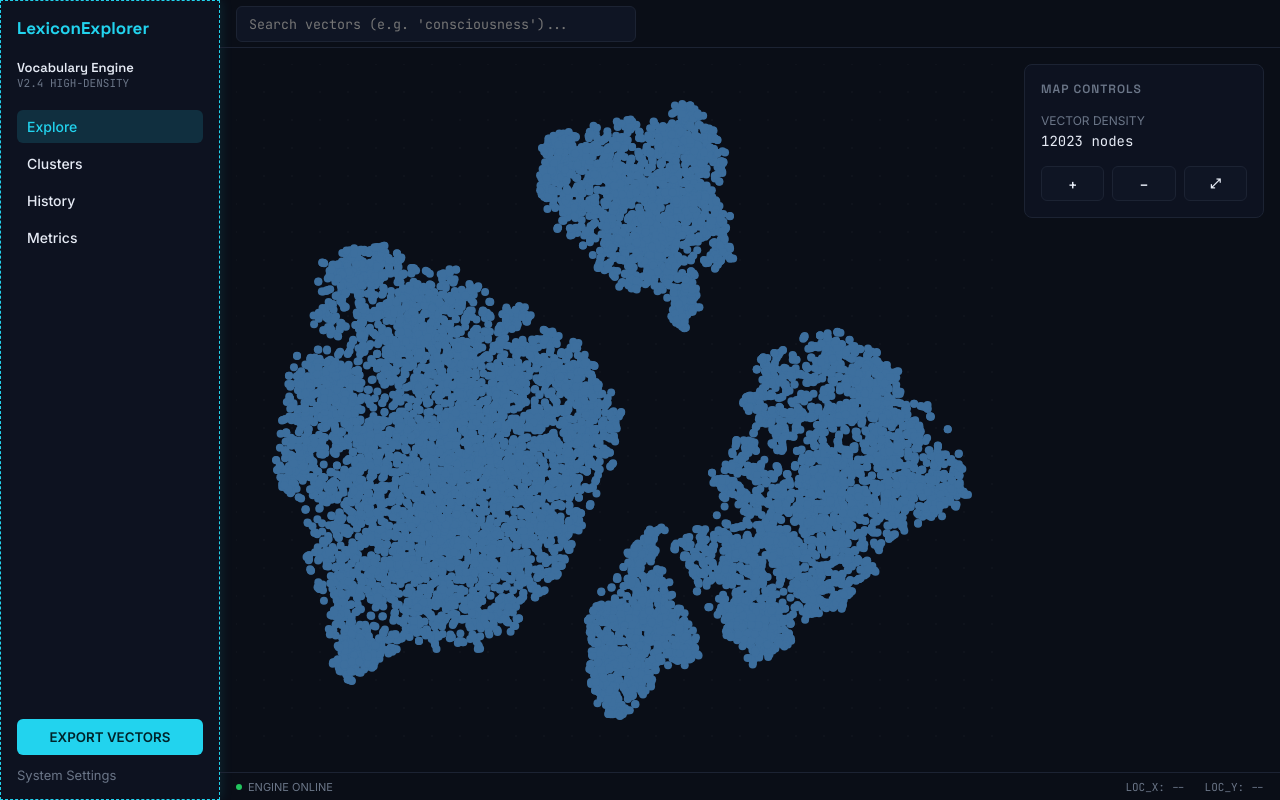
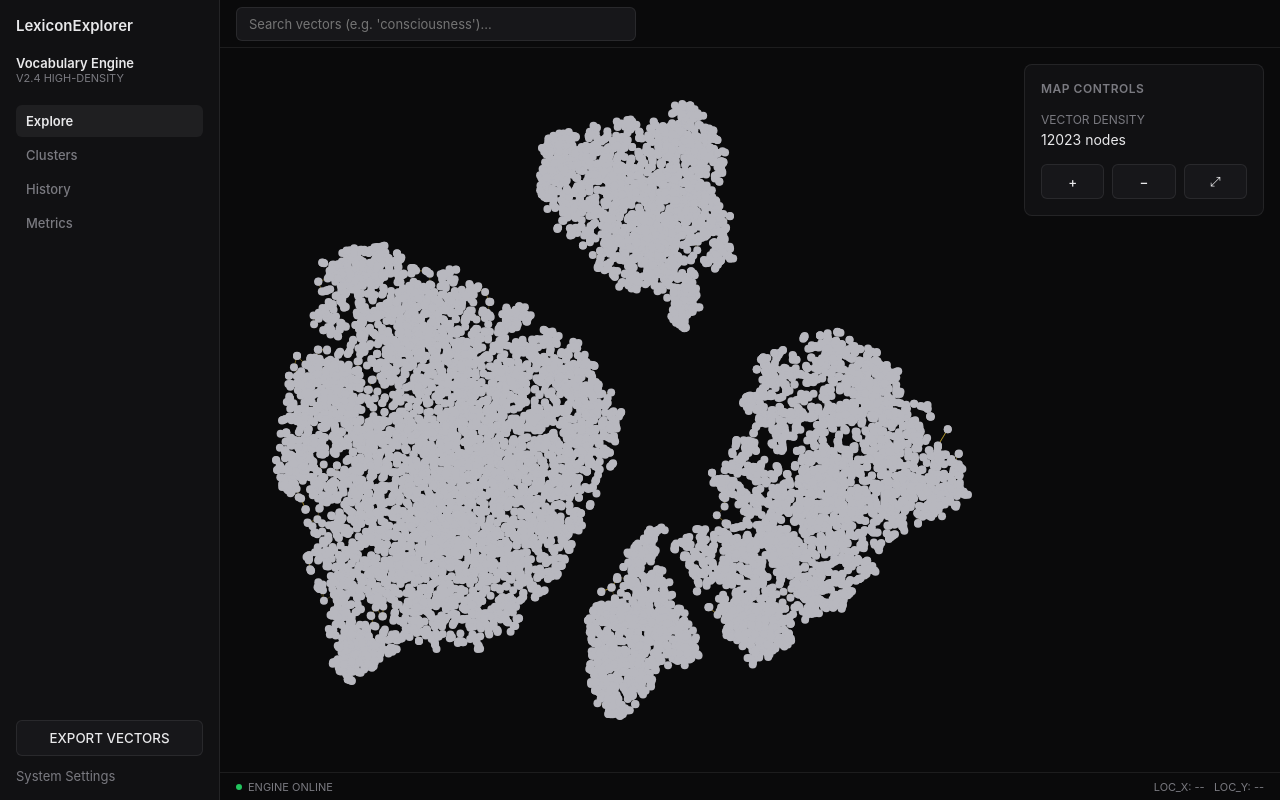
Before and after one commit to Habib332/Word2Vec, a React (Vite) app in the folder visualization/vite-project/: page / in a window 1280 px wide. Built offline with nearby package versions, Linux system fonts and the light colour scheme.

Commit message:
Made the big frontend changes

```diff
--- a/visualization/vite-project/index.html
+++ b/visualization/vite-project/index.html
@@ -5,12 +5,6 @@
     <link rel="icon" type="image/svg+xml" href="/favicon.svg" />
     <meta name="viewport" content="width=device-width, initial-scale=1.0" />
     <title>LexiconExplorer</title>
-    <link rel="preconnect" href="https://fonts.googleapis.com" />
-    <link rel="preconnect" href="https://fonts.gstatic.com" crossorigin />
-    <link
-      href="https://fonts.googleapis.com/css2?family=Space+Grotesk:wght@500;600;700&family=Inter:wght@400;500;600&family=JetBrains+Mono:wght@400;500&display=swap"
-      rel="stylesheet"
-    />
   </head>
   <body>
     <div id="root"></div>
--- a/visualization/vite-project/src/components/ControlPanel.tsx
+++ b/visualization/vite-project/src/components/ControlPanel.tsx
@@ -23,7 +23,7 @@ export function ControlPanel({
         gap: 16,
       }}
     >
-      <div className="panel-heading" style={{ fontSize: 12, color: "var(--text-muted)", letterSpacing: 1 }}>
+      <div className="panel-heading" style={{ fontSize: 12, color: "var(--text-muted)", letterSpacing: 0.5 }}>
         MAP CONTROLS
       </div>
 
@@ -31,7 +31,7 @@ export function ControlPanel({
         <div style={{ fontSize: 12, color: "var(--text-muted)", marginBottom: 4 }}>
           VECTOR DENSITY
         </div>
-        <div className="data-mono" style={{ fontSize: 14 }}>{pointCount} nodes</div>
+        <div style={{ fontSize: 14 }}>{pointCount} nodes</div>
       </div>
 
       <div style={{ display: "flex", gap: 8 }}>
--- a/visualization/vite-project/src/components/EmbeddingScatterPlot.tsx
+++ b/visualization/vite-project/src/components/EmbeddingScatterPlot.tsx
@@ -5,7 +5,11 @@ const PADDING = 40;
 const MIN_ZOOM = 0.5;
 const MAX_ZOOM = 40;
 const HOVER_RADIUS_PX = 10;
-const GRID_SPACING = 28; // px, dot-grid texture
+const K_NEAREST = 3;
+const MAX_POINTS_FOR_CONNECTIONS = 30000; // grid-based kNN, scales much further than brute-force
+const ANIM_DURATION = 650; // ms, per-node pop-in
+const ANIM_STAGGER_WINDOW = 900; // ms, spread of random start delays
+const LINE_EXTRA_DELAY = 150; // ms, lines appear slightly after their nodes
 
 export interface Transform {
   x: number;
@@ -21,6 +25,96 @@ interface Props {
   onCursorDataChange?: (pos: { x: number; y: number } | null) => void;
 }
 
+// Overshoots past 1 before settling back to 1 -> reads as a "pop" rather than a plain fade-in
+function easeOutBack(t: number) {
+  const c1 = 1.70158;
+  const c3 = c1 + 1;
+  return 1 + c3 * Math.pow(t - 1, 3) + c1 * Math.pow(t - 1, 2);
+}
+
+function easeOutCubic(t: number) {
+  return 1 - Math.pow(1 - t, 3);
+}
+
+// Grid-based approximate k-nearest-neighbors: buckets points spatially so each
+// point only checks nearby cells instead of every other point. O(n) average
+// case instead of brute force's O(n^2), so it scales to real-corpus sizes.
+function computeKNNConnections(data: Embeddings, k: number): Array<[number, number]> {
+  const n = data.length;
+  if (n < 2) return [];
+
+  const xs = data.map((d) => d.x);
+  const ys = data.map((d) => d.y);
+  const xMin = Math.min(...xs), xMax = Math.max(...xs);
+  const yMin = Math.min(...ys), yMax = Math.max(...ys);
+  const width = Math.max(xMax - xMin, 1e-9);
+  const height = Math.max(yMax - yMin, 1e-9);
+
+  // aim for roughly 4 points per cell on average
+  const targetCells = Math.max(1, n / 4);
+  const aspect = width / height;
+  const cellsY = Math.max(1, Math.round(Math.sqrt(targetCells / aspect)));
+  const cellsX = Math.max(1, Math.round(targetCells / cellsY));
+  const cellW = width / cellsX;
+  const cellH = height / cellsY;
+
+  const cellOf = (i: number) => {
+    const cx = Math.min(cellsX - 1, Math.floor((data[i].x - xMin) / cellW));
+    const cy = Math.min(cellsY - 1, Math.floor((data[i].y - yMin) / cellH));
+    return { cx, cy };
+  };
+
+  const grid = new Map<string, number[]>();
+  for (let i = 0; i < n; i++) {
+    const { cx, cy } = cellOf(i);
+    const key = `${cx},${cy}`;
+    if (!grid.has(key)) grid.set(key, []);
+    grid.get(key)!.push(i);
+  }
+
+  const connections = new Set<string>();
+  const neededCandidates = k * 4;
+
+  for (let i = 0; i < n; i++) {
+    const { cx, cy } = cellOf(i);
+    let radius = 1;
+    let candidates: number[] = [];
+
+    while (candidates.length < neededCandidates && radius < Math.max(cellsX, cellsY)) {
+      candidates = [];
+      for (let dx = -radius; dx <= radius; dx++) {
+        for (let dy = -radius; dy <= radius; dy++) {
+          const nx = cx + dx, ny = cy + dy;
+          if (nx < 0 || ny < 0 || nx >= cellsX || ny >= cellsY) continue;
+          const bucket = grid.get(`${nx},${ny}`);
+          if (bucket) candidates.push(...bucket);
+        }
+      }
+      radius++;
+    }
+
+    const dists = candidates
+      .filter((j) => j !== i)
+      .map((j) => {
+        const dx = data[i].x - data[j].x;
+        const dy = data[i].y - data[j].y;
+        return { j, d: dx * dx + dy * dy };
+      })
+      .sort((a, b) => a.d - b.d);
+
+    for (let m = 0; m < Math.min(k, dists.length); m++) {
+      const j = dists[m].j;
+      const key = i < j ? `${i}-${j}` : `${j}-${i}`;
+      connections.add(key);
+    }
+  }
+
+  return Array.from(connections).map((key) => {
+    const [a, b] = key.split("-").map(Number);
+    return [a, b] as [number, number];
+  });
+}
+
 export function EmbeddingScatterPlot({
   searchTerm,
   transform,
@@ -33,6 +127,7 @@ export function EmbeddingScatterPlot({
   const [highlightedWord, setHighlightedWord] = useState<string | null>(null);
   const [hoveredPoint, setHoveredPoint] = useState<EmbeddingPoint | null>(null);
   const [hoverScreenPos, setHoverScreenPos] = useState<{ x: number; y: number } | null>(null);
+  const [connectionCount, setConnectionCount] = useState<number | null>(null);
 
   const canvasRef = useRef<HTMLCanvasElement>(null);
   const containerRef = useRef<HTMLDivElement>(null);
@@ -40,6 +135,9 @@ export function EmbeddingScatterPlot({
   const lastPointer = useRef({ x: 0, y: 0 });
   const animationFrameRef = useRef<number | null>(null);
   const pulseStartRef = useRef<number>(0);
+  const mountTimeRef = useRef<number>(0);
+  const nodeDelaysRef = useRef<Float32Array | null>(null);
+  const connectionsRef = useRef<Array<[number, number]>>([]);
 
   const baseScaleRef = useRef<{
     xMin: number;
@@ -68,6 +166,22 @@ export function EmbeddingScatterPlot({
           yMin: Math.min(...ys),
           yMax: Math.max(...ys),
         };
+
+        nodeDelaysRef.current = new Float32Array(
+          json.map(() => Math.random() * ANIM_STAGGER_WINDOW)
+        );
+
+        if (json.length <= MAX_POINTS_FOR_CONNECTIONS) {
+          connectionsRef.current = computeKNNConnections(json, K_NEAREST);
+        } else {
+          console.warn(
+            `Skipping nearest-neighbor connections: ${json.length} points exceeds the ${MAX_POINTS_FOR_CONNECTIONS} cap.`
+          );
+          connectionsRef.current = [];
+        }
+        setConnectionCount(connectionsRef.current.length);
+
+        mountTimeRef.current = performance.now();
         setData(json);
         onPointCountChange?.(json.length);
       })
@@ -117,7 +231,8 @@ export function EmbeddingScatterPlot({
     (now: number) => {
       const canvas = canvasRef.current;
       const container = containerRef.current;
-      if (!canvas || !container || !data) return;
+      const delays = nodeDelaysRef.current;
+      if (!canvas || !container || !data || !delays) return;
 
       const dpr = window.devicePixelRatio || 1;
       const rect = container.getBoundingClientRect();
@@ -130,56 +245,92 @@ export function EmbeddingScatterPlot({
       ctx.setTransform(dpr, 0, 0, dpr, 0, 0);
       ctx.clearRect(0, 0, rect.width, rect.height);
 
-      ctx.fillStyle = "#0a0e17";
+      ctx.fillStyle = "#0a0a0b";
       ctx.fillRect(0, 0, rect.width, rect.height);
 
-      // dot-grid texture, screen-space, subtle
-      ctx.fillStyle = "rgba(230, 235, 245, 0.035)";
-      for (let gx = 0; gx < rect.width; gx += GRID_SPACING) {
-        for (let gy = 0; gy < rect.height; gy += GRID_SPACING) {
-          ctx.beginPath();
-          ctx.arc(gx, gy, 1, 0, Math.PI * 2);
-          ctx.fill();
-        }
-      }
+      const elapsedSinceMount = now - mountTimeRef.current;
+      let stillAnimatingIn = false;
+
+      // scale factor for node radius (can overshoot past 1 briefly -> the "pop")
+      const nodeScale = (idx: number) => {
+        const t = (elapsedSinceMount - delays[idx]) / ANIM_DURATION;
+        if (t < 1) stillAnimatingIn = true;
+        const clamped = Math.min(Math.max(t, 0), 1);
+        return t <= 0 ? 0 : easeOutBack(clamped);
+      };
+
+      // separate 0-1 opacity ramp (no overshoot for alpha, only for size)
+      const nodeOpacity = (idx: number) => {
+        const t = (elapsedSinceMount - delays[idx]) / (ANIM_DURATION * 0.5);
+        return Math.min(Math.max(t, 0), 1);
+      };
 
       ctx.save();
       ctx.translate(transform.x, transform.y);
       ctx.scale(transform.k, transform.k);
 
-      for (const point of data) {
+      for (const [i, j] of connectionsRef.current) {
+        const startAfter = Math.max(delays[i], delays[j]) + LINE_EXTRA_DELAY;
+        const lineT = (elapsedSinceMount - startAfter) / ANIM_DURATION;
+        if (lineT < 1) stillAnimatingIn = true;
+        const lineProgress = easeOutCubic(Math.min(Math.max(lineT, 0), 1));
+        if (lineProgress <= 0) continue;
+
+        const a = dataToCanvas(data[i].x, data[i].y, rect.width, rect.height);
+        const b = dataToCanvas(data[j].x, data[j].y, rect.width, rect.height);
+        const endX = a.cx + (b.cx - a.cx) * lineProgress;
+        const endY = a.cy + (b.cy - a.cy) * lineProgress;
+
+        ctx.beginPath();
+        ctx.moveTo(a.cx, a.cy);
+        ctx.lineTo(endX, endY);
+        ctx.strokeStyle = "rgba(234, 200, 60, 0.25)";
+        ctx.lineWidth = 1 / transform.k;
+        ctx.stroke();
+      }
+
+      for (let idx = 0; idx < data.length; idx++) {
+        const point = data[idx];
+        const scale = nodeScale(idx);
+        const opacity = nodeOpacity(idx);
+        if (scale <= 0 && opacity <= 0) continue;
+
         const { cx, cy } = dataToCanvas(point.x, point.y, rect.width, rect.height);
         const isHighlighted = point.word === highlightedWord;
         const isHovered = hoveredPoint?.word === point.word;
 
         if (isHighlighted) {
           const elapsed = (now - pulseStartRef.current) / 1000;
-          const pulsePhase = (elapsed % 1.4) / 1.4; // 1.4s loop
+          const pulsePhase = (elapsed % 1.4) / 1.4;
           const pulseRadius = (6 + pulsePhase * 14) / transform.k;
-          const pulseOpacity = 0.5 * (1 - pulsePhase);
+          const pulseOpacity = 0.4 * (1 - pulsePhase);
           ctx.beginPath();
           ctx.arc(cx, cy, pulseRadius, 0, Math.PI * 2);
-          ctx.strokeStyle = `rgba(34, 211, 238, ${pulseOpacity})`;
+          ctx.strokeStyle = `rgba(217, 136, 79, ${pulseOpacity})`;
           ctx.lineWidth = 1.5 / transform.k;
           ctx.stroke();
         }
 
+        const baseR = isHighlighted ? 7 : isHovered ? 6 : 4;
+        const r = (baseR * Math.max(scale, 0)) / transform.k;
+
         ctx.beginPath();
-        const r = isHighlighted ? 7 / transform.k : isHovered ? 6 / transform.k : 4 / transform.k;
         ctx.arc(cx, cy, r, 0, Math.PI * 2);
-        ctx.fillStyle = isHighlighted ? "#22d3ee" : isHovered ? "#f0b756" : "#3d6f9e";
+        ctx.globalAlpha = opacity;
+        ctx.fillStyle = isHighlighted ? "#d9884f" : isHovered ? "#ffffff" : "#b8b8bf";
         ctx.fill();
+        ctx.globalAlpha = 1;
 
         if (isHighlighted) {
-          ctx.font = `500 ${12 / transform.k}px "JetBrains Mono", monospace`;
-          ctx.fillStyle = "#e6ebf5";
+          ctx.font = `500 ${12 / transform.k}px -apple-system, sans-serif`;
+          ctx.fillStyle = "#e8e8ea";
           ctx.fillText(point.word, cx + 8 / transform.k, cy + 4 / transform.k);
         }
       }
 
       ctx.restore();
 
-      if (highlightedWord) {
+      if (stillAnimatingIn || highlightedWord) {
         animationFrameRef.current = requestAnimationFrame(draw);
       }
     },
@@ -272,6 +423,9 @@ export function EmbeddingScatterPlot({
     const nearest = findNearestPoint(e.clientX, e.clientY);
     setHoveredPoint(nearest);
     setHoverScreenPos(nearest ? { x: screenX, y: screenY } : null);
+    if (nearest) {
+      animationFrameRef.current ??= requestAnimationFrame(draw);
+    }
   };
 
   const handleMouseUp = () => {
@@ -298,7 +452,6 @@ export function EmbeddingScatterPlot({
       />
       {hoveredPoint && hoverScreenPos && (
         <div
-          className="data-mono"
           style={{
             position: "absolute",
             left: hoverScreenPos.x + 12,
@@ -316,6 +469,23 @@ export function EmbeddingScatterPlot({
           {hoveredPoint.word}
         </div>
       )}
+      {connectionCount === 0 && (
+        <div
+          style={{
+            position: "absolute",
+            top: 12,
+            right: 12,
+            fontSize: 11,
+            color: "var(--text-muted)",
+            background: "var(--bg-panel-alt)",
+            border: "1px solid var(--border-subtle)",
+            borderRadius: 4,
+            padding: "4px 8px",
+          }}
+        >
+          No connections drawn (dataset too large or too small)
+        </div>
+      )}
     </div>
   );
 }
--- a/visualization/vite-project/src/components/Sidebar.tsx
+++ b/visualization/vite-project/src/components/Sidebar.tsx
@@ -6,26 +6,25 @@ export function Sidebar({ active }: { active: string }) {
       style={{
         width: 220,
         height: "100%",
-        border: "1px dashed var(--accent)",
-        boxShadow: "0 0 12px rgba(34, 211, 238, 0.15)",
+        borderRight: "1px solid var(--border-subtle)",
         background: "var(--bg-panel)",
         display: "flex",
         flexDirection: "column",
         padding: 16,
       }}
     >
-      <div className="brand-heading" style={{ color: "var(--accent)", fontSize: 17 }}>
+      <div className="panel-heading" style={{ fontSize: 15, color: "var(--text-primary)" }}>
         LexiconExplorer
       </div>
 
       <div className="panel-heading" style={{ marginTop: 20, fontSize: 13 }}>
         Vocabulary Engine
       </div>
-      <div className="data-mono" style={{ fontSize: 11, color: "var(--text-muted)", marginBottom: 20 }}>
+      <div style={{ fontSize: 11, color: "var(--text-muted)", marginBottom: 20 }}>
         V2.4 HIGH-DENSITY
       </div>
 
-      <nav style={{ display: "flex", flexDirection: "column", gap: 4 }}>
+      <nav style={{ display: "flex", flexDirection: "column", gap: 2 }}>
         {NAV_ITEMS.map((item) => (
           <div key={item} className={`nav-item ${item === active ? "active" : ""}`}>
             {item}
--- a/visualization/vite-project/src/components/StatusBar.tsx
+++ b/visualization/vite-project/src/components/StatusBar.tsx
@@ -24,7 +24,7 @@ export function StatusBar({ cursor }: { cursor: { x: number; y: number } | null
         />
         ENGINE ONLINE
       </div>
-      <div className="data-mono">
+      <div>
         LOC_X: {cursor ? cursor.x.toFixed(2) : "--"} &nbsp; LOC_Y:{" "}
         {cursor ? cursor.y.toFixed(2) : "--"}
       </div>
--- a/visualization/vite-project/src/components/TopBar.tsx
+++ b/visualization/vite-project/src/components/TopBar.tsx
@@ -24,7 +24,6 @@ export function TopBar({
         value={searchInput}
         onChange={(e) => onSearchInputChange(e.target.value)}
         onKeyDown={(e) => e.key === "Enter" && onSearchSubmit()}
-        className="data-mono"
         style={{
           flex: 1,
           maxWidth: 400,
@@ -33,6 +32,7 @@ export function TopBar({
           border: "1px solid var(--border-subtle)",
           background: "var(--bg-panel-alt)",
           color: "var(--text-primary)",
+          fontSize: 13,
         }}
       />
     </div>
--- a/visualization/vite-project/src/index.css
+++ b/visualization/vite-project/src/index.css
@@ -10,24 +10,22 @@ html, body, #root {
 }
 
 :root {
-  --bg-app: #0a0e17;
-  --bg-panel: #0d1220;
-  --bg-panel-alt: #0f1524;
-  --border-dashed: #1e5fbf;
-  --border-subtle: #1c2333;
-  --text-primary: #e6ebf5;
-  --text-muted: #6b7688;
-  --accent: #22d3ee;
-  --accent-dim: rgba(34, 211, 238, 0.15);
-  --hover-color: #f0b756;
+  --bg-app: #0a0a0b;
+  --bg-panel: #111113;
+  --bg-panel-alt: #17171a;
+  --border-subtle: rgba(255, 255, 255, 0.08);
+  --text-primary: #e8e8ea;
+  --text-muted: #7a7a80;
+  --accent: #d9884f;
+  --accent-dim: rgba(217, 136, 79, 0.15);
+  --node-color: #b8b8bf;
+  --line-color: rgba(255, 255, 255, 0.12);
 
-  --font-display: "Space Grotesk", system-ui, sans-serif;
-  --font-body: "Inter", system-ui, sans-serif;
-  --font-mono: "JetBrains Mono", ui-monospace, monospace;
+  --font-ui: -apple-system, BlinkMacSystemFont, "Segoe UI", system-ui, sans-serif;
 }
 
 body {
-  font-family: var(--font-body);
+  font-family: var(--font-ui);
   background: var(--bg-app);
   color: var(--text-primary);
 }
@@ -36,42 +34,37 @@ button, input {
   font-family: inherit;
 }
 
-/* --- Sidebar nav items --- */
 .nav-item {
   padding: 8px 10px;
   border-radius: 6px;
-  font-size: 14px;
-  font-family: var(--font-body);
+  font-size: 13px;
   font-weight: 500;
   cursor: pointer;
-  color: var(--text-primary);
+  color: var(--text-muted);
   background: transparent;
   transition: background 0.15s ease, color 0.15s ease;
 }
 
 .nav-item:hover {
-  background: rgba(230, 235, 245, 0.06);
+  background: rgba(255, 255, 255, 0.05);
+  color: var(--text-primary);
 }
 
 .nav-item.active {
-  color: var(--accent);
-  background: var(--accent-dim);
+  color: var(--text-primary);
+  background: rgba(255, 255, 255, 0.06);
+  font-weight: 600;
 }
 
-.nav-item.active:hover {
-  background: var(--accent-dim);
-}
-
-/* --- Buttons --- */
 .btn {
-  font-family: var(--font-body);
-  font-weight: 600;
+  font-family: var(--font-ui);
+  font-weight: 500;
   cursor: pointer;
   transition: transform 0.08s ease, filter 0.15s ease;
 }
 
 .btn:hover {
-  filter: brightness(1.1);
+  filter: brightness(1.15);
 }
 
 .btn:active {
@@ -79,11 +72,11 @@ button, input {
 }
 
 .btn-primary {
-  padding: 10px 0;
+  padding: 9px 0;
   border-radius: 6px;
-  border: none;
-  background: var(--accent);
-  color: #00232a;
+  border: 1px solid var(--border-subtle);
+  background: var(--bg-panel-alt);
+  color: var(--text-primary);
 }
 
 .btn-secondary {
@@ -94,18 +87,6 @@ button, input {
   color: var(--text-primary);
 }
 
-/* --- Data readouts: mono font --- */
-.data-mono {
-  font-family: var(--font-mono);
-}
-
-/* --- Headings --- */
-.brand-heading {
-  font-family: var(--font-display);
-  font-weight: 700;
-}
-
 .panel-heading {
-  font-family: var(--font-display);
   font-weight: 600;
 }
```
Also changed, not shown: 1 other file (tests, documents, lock files or other folders).
